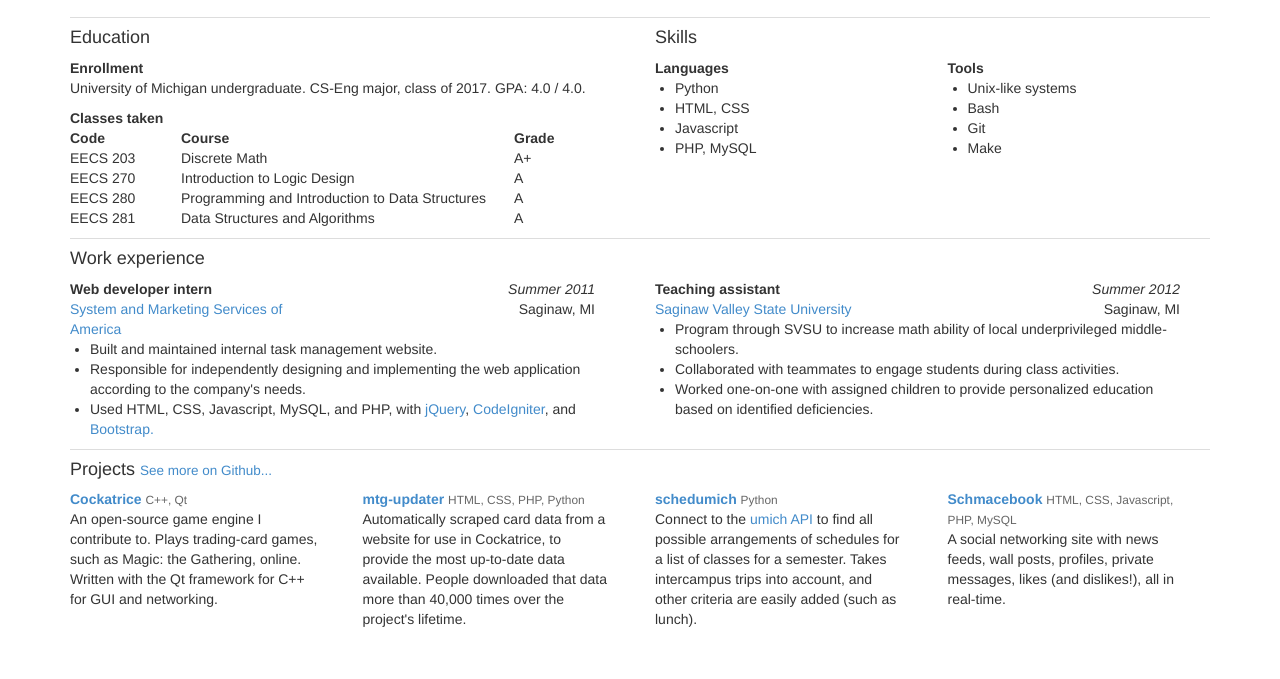
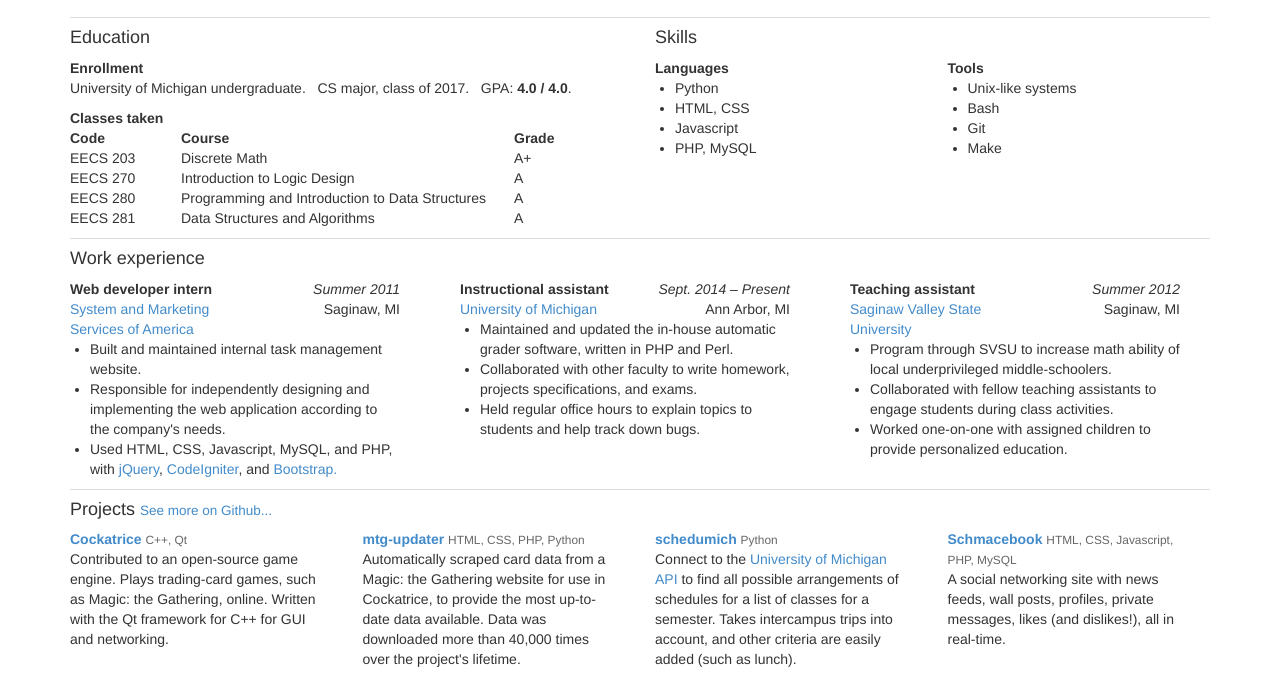
Before and after one commit to arxanas/resume, a plain HTML site: page index.html in a window 1280 px wide. Shown: the part 148-827 px from the top of the page. Before the commit the page ends 800 px from the top, so only its background shows below. Drawn offline with Linux system fonts and the light colour scheme.

Commit message:
Updated resume based on PASS feedback.

```diff
--- a/index.html
+++ b/index.html
@@ -82,10 +82,10 @@
               <b>Enrollment</b>
             </header>
             <ul>
-              <li>Univ. of Michigan.</li>
-              <li>CS-Eng major.</li>
+              <li>University of Michigan.</li>
+              <li>CS major.</li>
               <li>Class of 2017.</li>
-              <li>GPA: 4.0 / 4.0.</li>
+              <li>GPA: <strong>4.0 / 4.0</strong>.</li>
             </ul>
           </section>
 
@@ -95,10 +95,10 @@
               <b>Classes taken</b>
             </header>
             <ul>
-              <li>EECS 203 — A+</li>
-              <li>EECS 270 — A</li>
-              <li>EECS 280 — A</li>
-              <li>EECS 281 — A</li>
+              <li>EECS 203</li>
+              <li>EECS 270</li>
+              <li>EECS 280</li>
+              <li>EECS 281</li>
             </ul>
           </section>
         </div>
@@ -111,9 +111,9 @@
               <b>Enrollment</b>
             </header>
             <p>
-              University of Michigan undergraduate.
-              CS-Eng major, class of 2017.
-              GPA:&nbsp;4.0&nbsp;/&nbsp;4.0.
+              University of Michigan undergraduate.&nbsp;&nbsp;
+              CS major, class of 2017.&nbsp;&nbsp;
+              GPA:&nbsp;<strong>4.0&nbsp;/&nbsp;4.0</strong>.
             </p>
           </section>
 
@@ -203,7 +203,7 @@
     </header>
     <div class="row">
       <!-- Intern job -->
-      <div class="col-md-6">
+      <div class="col-md-4">
         <div class="job">
           <div class="row">
             <div class="col-xs-6">
@@ -231,8 +231,36 @@
         </div>
       </div>
 
+      <!-- IA job -->
+      <div class="col-md-4">
+        <div class="job">
+          <div class="row">
+            <div class="col-xs-6">
+              <div class="job-description">Instructional assistant</div>
+              <div class="job-employer">
+                  <a href="http://www.umich.edu/">University of Michigan</a>
+              </div>
+            </div>
+            <div class="col-xs-6">
+              <div class="job-date hidden-print">Sept. 2014 &ndash; Present</div>
+              <div class="job-date visible-print">September 2014 &ndash; Present</div>
+              <div class="job-location">Ann Arbor, MI</div>
+            </div>
+          </div>
+
+          <ul>
+            <li>Maintained and updated the in-house automatic grader software,
+            written in PHP and Perl.</li>
+            <li>Collaborated with other faculty to write homework, projects
+            specifications, and exams.</li>
+            <li>Held regular office hours to explain topics to students and
+            help track down bugs.</li>
+          </ul>
+        </div>
+      </div>
+
       <!-- TA job -->
-      <div class="col-md-6">
+      <div class="col-md-4">
         <div class="job">
           <div class="row">
             <div class="col-xs-6">
@@ -250,10 +278,10 @@
           <ul>
             <li>Program through SVSU to increase math ability of local
             underprivileged middle-schoolers.</li>
-            <li>Collaborated with teammates to engage students during class
-            activities.</li>
+            <li class="hidden-print">Collaborated with fellow teaching
+            assistants to engage students during class activities.</li>
             <li>Worked one-on-one with assigned children to provide
-            personalized education based on identified deficiencies.</li>
+            personalized education.</li>
           </ul>
         </div>
       </div>
@@ -282,9 +310,9 @@
             <small class="languages">C++, Qt</small>
           </header>
           <p>
-          An open-source game engine I contribute to. Plays
-          trading-card games, such as Magic: the Gathering, online.
-          Written with the Qt framework for C++ for GUI and networking.
+          Contributed to an open-source game engine. Plays trading-card games,
+          such as Magic: the Gathering, online. Written with the Qt framework
+          for C++ for GUI and networking.
           </p>
         </section>
       </div>
@@ -295,9 +323,9 @@
             <small class="languages">HTML, CSS, PHP, Python</small>
           </header>
           <p>
-          Automatically scraped card data from a website for use in Cockatrice,
-          to provide the most up-to-date data available. People downloaded that
-          data more than 40,000 times over the project's lifetime.
+          Automatically scraped card data from a Magic: the Gathering website
+          for use in Cockatrice, to provide the most up-to-date data available.
+          Data was downloaded more than 40,000 times over the project's lifetime.
           </p>
         </section>
       </div>
@@ -308,14 +336,14 @@
             <small class="languages">Python</small>
           </header>
           <p>
-          Connect to the <a href="http://developer.it.umich.edu/">umich API</a>
-          to find all possible arrangements of schedules for a list of
-          classes for a semester. Takes intercampus trips into account, and
-          other criteria are easily added (such as lunch).
+          Connect to the <a href="http://developer.it.umich.edu/">University of
+          Michigan API</a> to find all possible arrangements of schedules for a
+          list of classes for a semester. Takes intercampus trips into account,
+          and other criteria are easily added (such as lunch).
           </p>
         </section>
       </div>
-      <div class="col-md-3">
+      <div class="col-md-3 hidden-print">
         <section class="project">
           <header>
             <b><a href="http://github.com/arxanas/schmacebook">Schmacebook</a></b>
```
